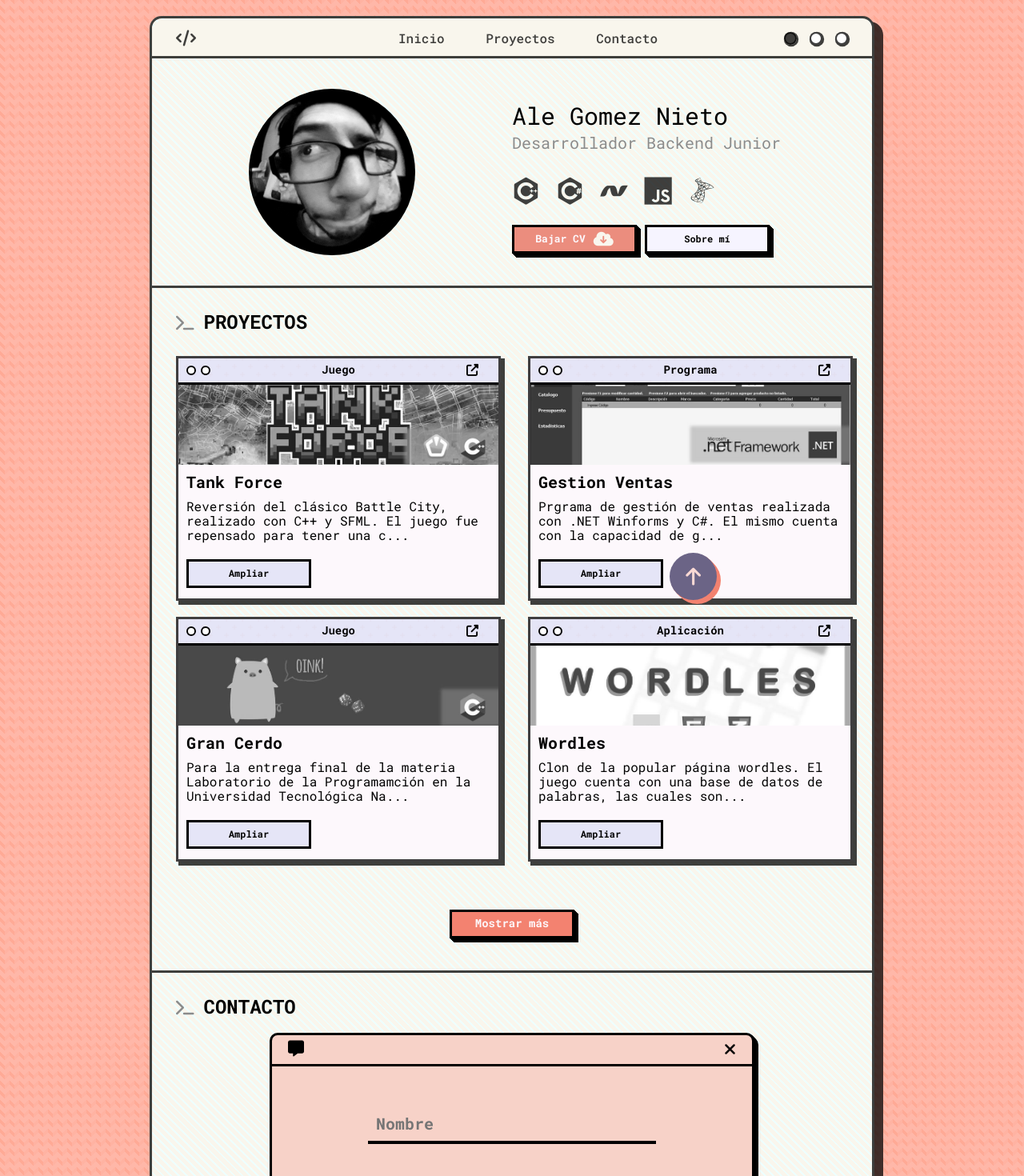
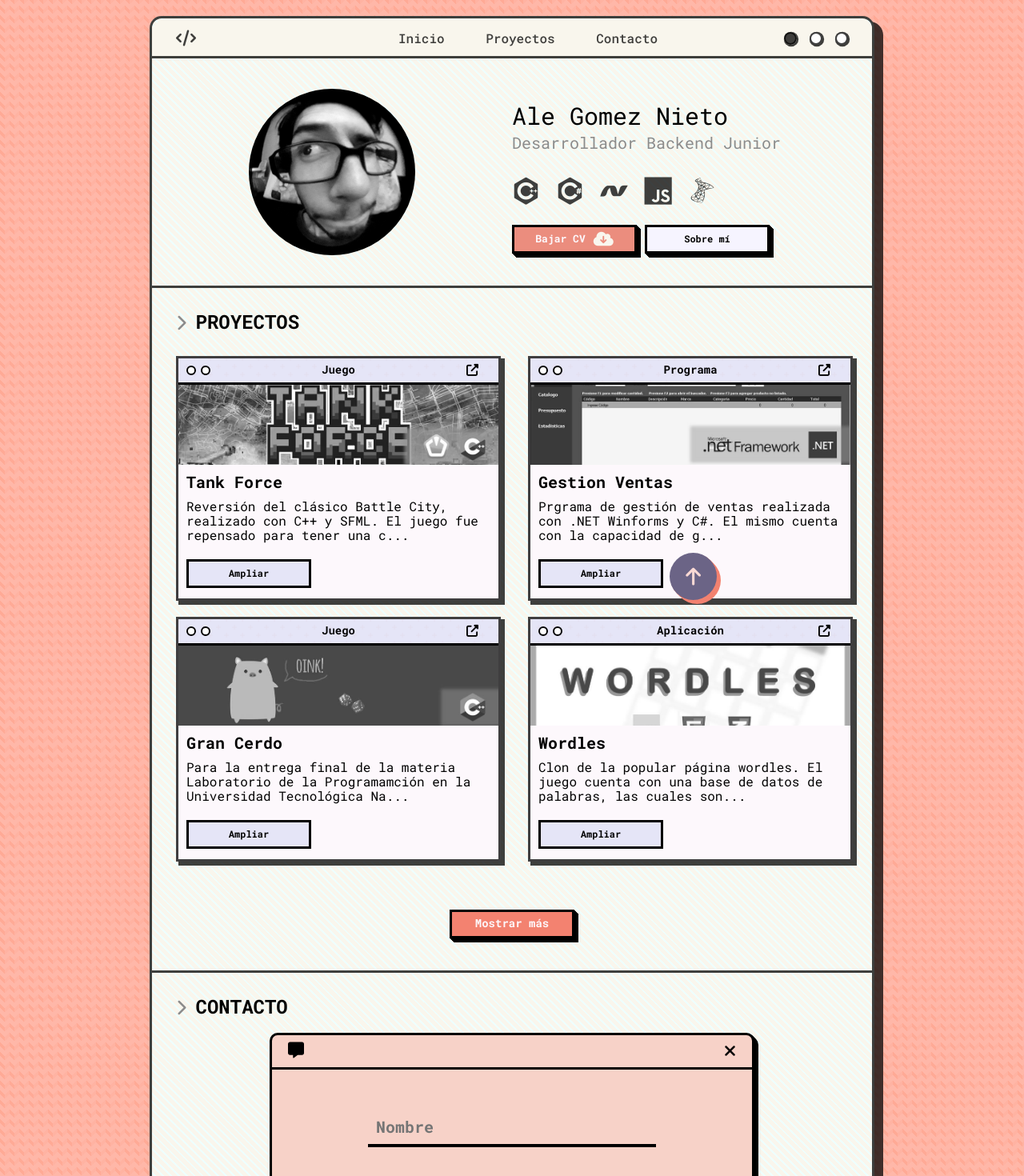
Before and after one commit to alefigure8/TP_PR3_portfolio, a plain HTML site: page index.html in a window 1280 px wide. Shown: the top 1470 px of the page at 80% size. Drawn offline with nearby package versions, Linux system fonts and the light colour scheme.

Commit message:
Correcciones de estilos

```diff
--- a/index.html
+++ b/index.html
@@ -117,7 +117,7 @@
           <!-- SECCION 2 -->
           <section class="section" id="section_2">
             <span class="cursor_terminal">
-              <i class="fa-solid fa-terminal"></i>
+              <i class="fas fa-chevron-right"></i>
               <p class="titulo_5 text">Proyectos</p></span
             >
             <div class="cards" id="cards">
@@ -132,7 +132,7 @@
           <!-- SECCION 3 -->
           <section class="section" id="section_3">
             <span class="cursor_terminal">
-              <i class="fa-solid fa-terminal"></i>
+              <i class="fas fa-chevron-right"></i>
               <p class="titulo_5 text">Contacto</p></span
             >
             <div class="formulario sombra_3D">
--- a/style.css
+++ b/style.css
@@ -729,7 +729,7 @@ footer {
   align-items: center;
   background-color: var(--pale-dogwood);
   width: 60rem;
-  height: 50rem;
+  height: 55rem;
   margin: 2rem auto 0 auto;
   border: 3px solid var(--black);
   border-radius: 1rem;
```
